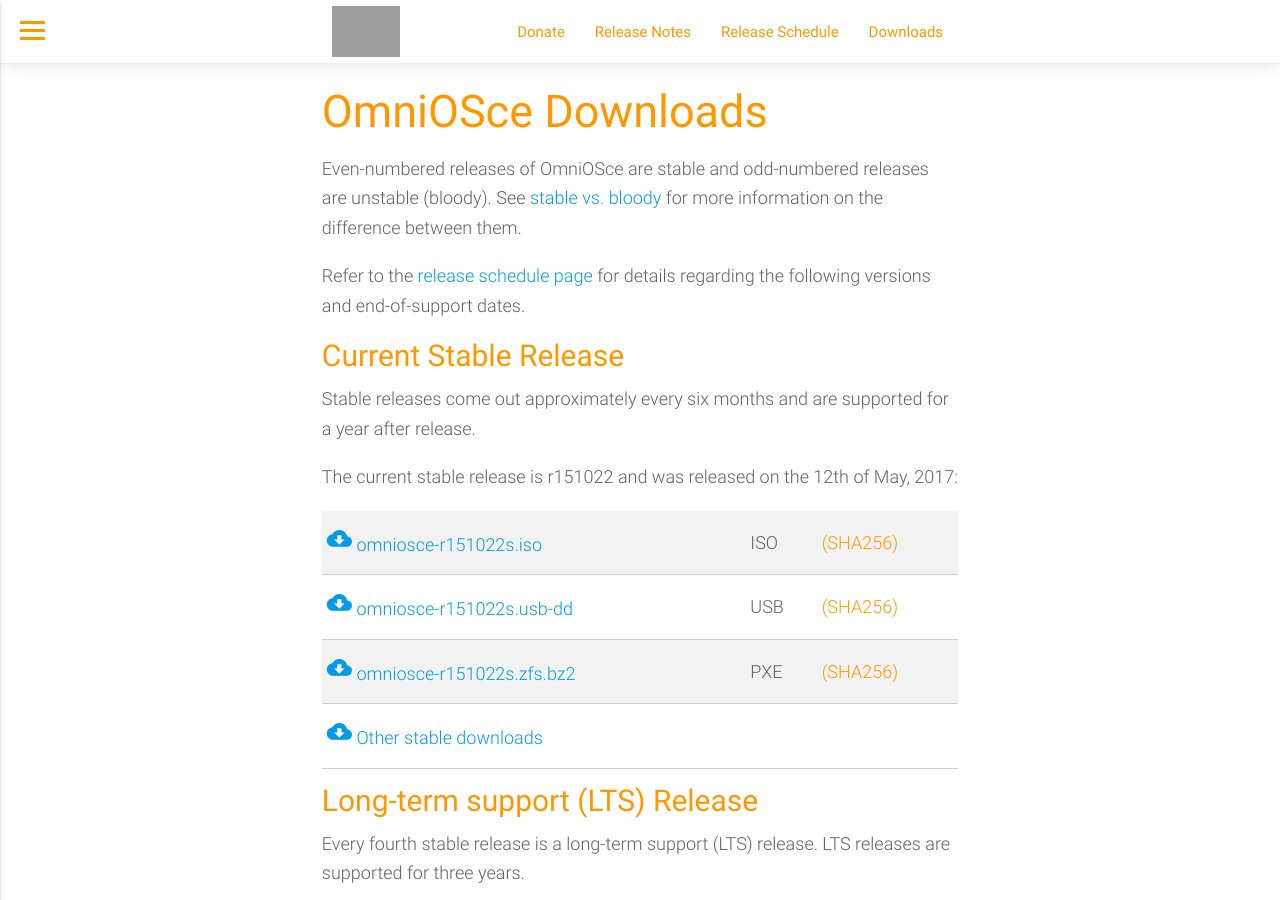
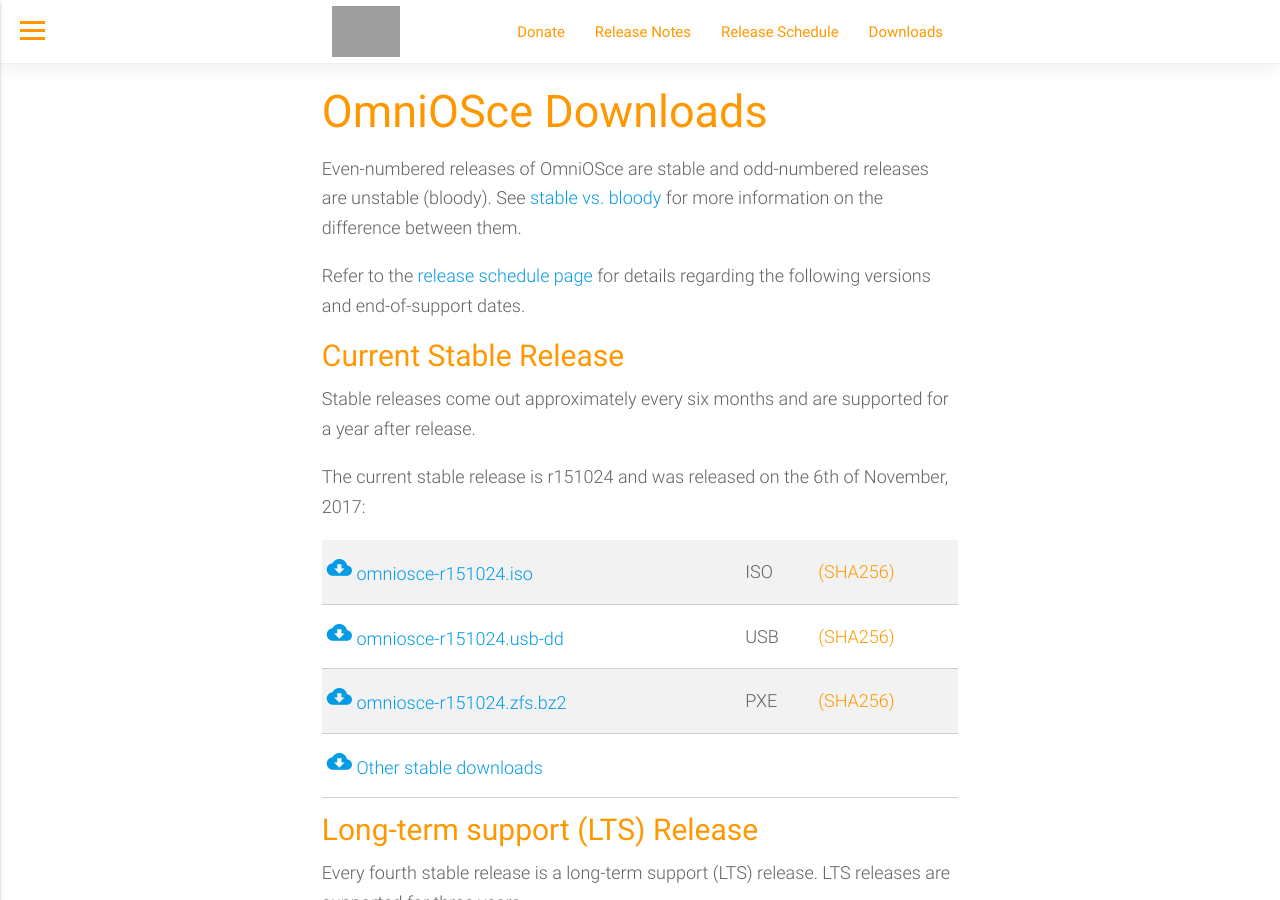
Before and after one commit to omniosorg/omniosorg.github.io, a Jekyll site: the page built from download.md, in a window 1280 px wide and 900 px high. Built offline with Jekyll 4.4.1, drawn with Linux system fonts in a browser that asks for light colours; grey boxes are pictures that could not be loaded.

Commit message:
Update download links for stable

```diff
--- a/_config.yml
+++ b/_config.yml
@@ -8,9 +8,9 @@
 paginate_path: "/page:num/"
 download_path: https://downloads.omniosce.org/media
 download_prefix: omniosce-
-omnios_stable_date: the 12th of May, 2017
-omnios_stable: r151022
-omnios_stable_suffix: s
+omnios_stable_date: the 6th of November, 2017
+omnios_stable: r151024
+omnios_stable_suffix:
 omnios_lts_date: the 12th of May, 2017
 omnios_lts: r151022
 omnios_lts_suffix: s
```
